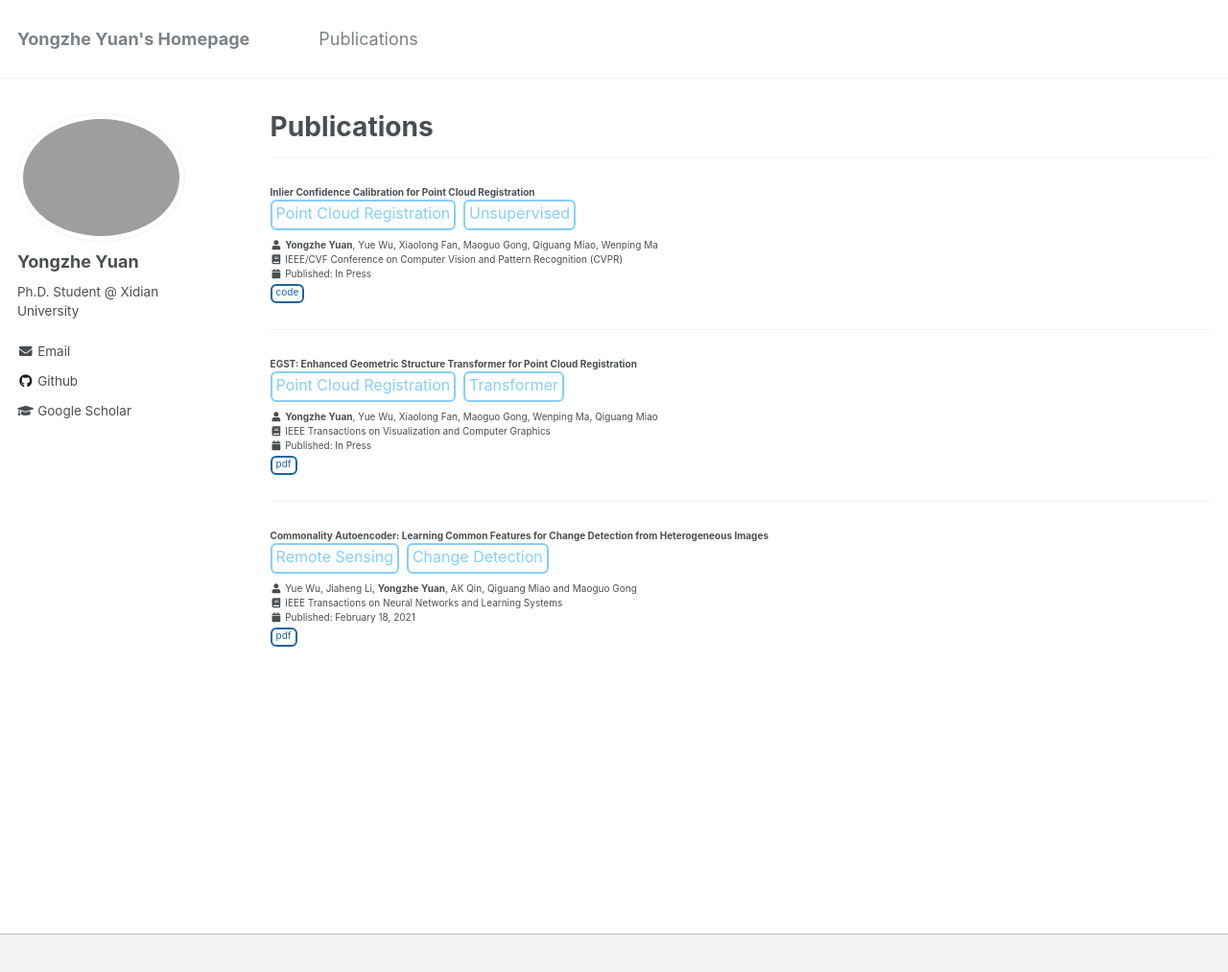
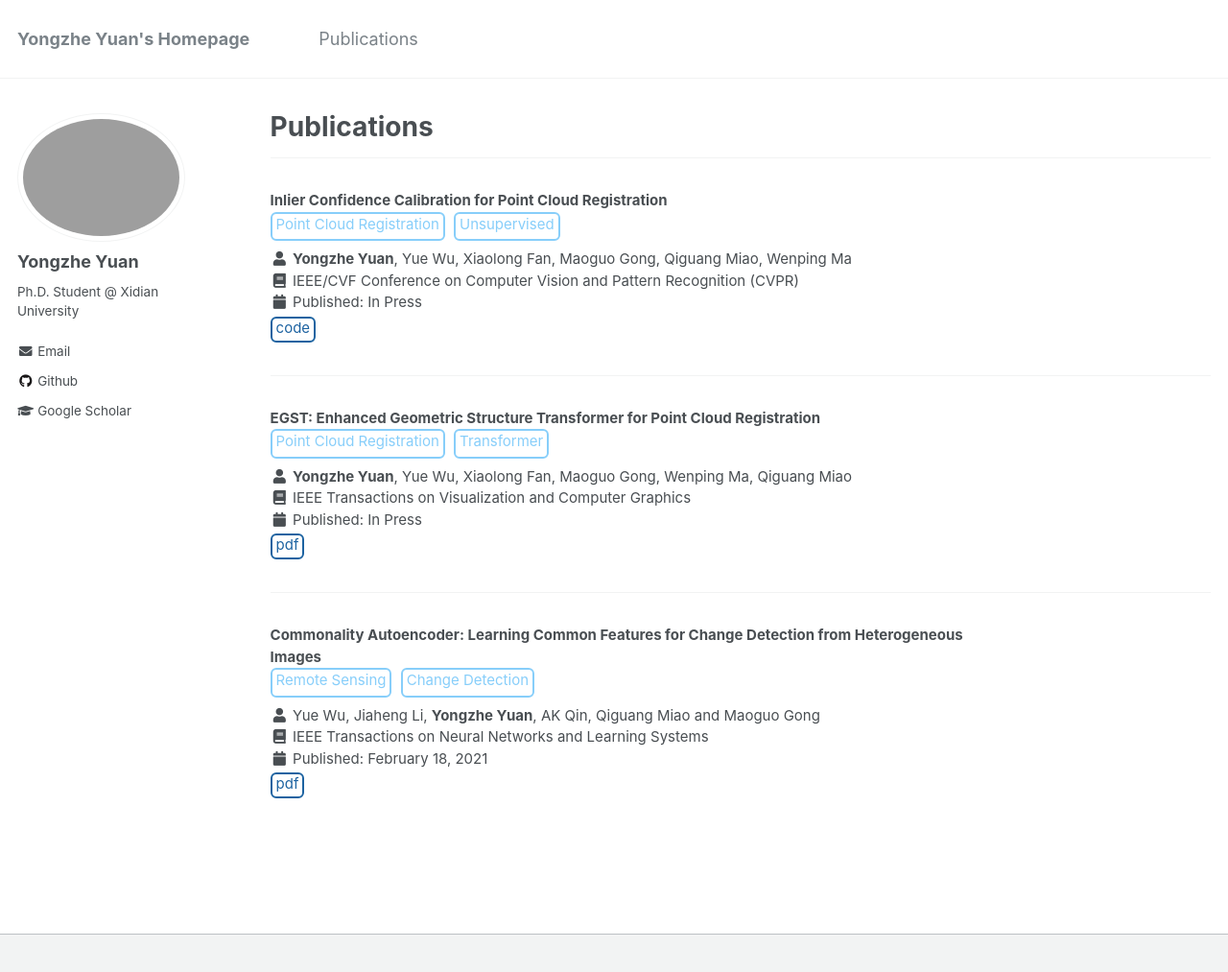
Before and after one commit to YYZMARS/YYZMARS.github.io, a Jekyll site: the page built from _pages/publications.md, in a window 1280 px wide and 1046 px high. Shown: the top 1013 px of the window at 96% size. Built offline with Jekyll 4.4.1, drawn with Linux system fonts in a browser that asks for light colours.

Commit message:
Update archive-single-pub2.html

```diff
--- a/_includes/archive-single-pub2.html
+++ b/_includes/archive-single-pub2.html
@@ -13,7 +13,7 @@
 {% endif %}
 
 <hr style="width:100%;text-align:left;margin-left:0">
-<div class="{{ include.type | default: "list" }}__item" style="font-size: 10px;">
+<div class="{{ include.type | default: "list" }}__item" style="font-size: 15px;">
 
     <div class="archive__item-entry">
 
@@ -21,19 +21,19 @@
             <b>{{ title }}</b> <br>
 <!--             <a href="" style="pointer-events:none;text-decoration:none;color:#ff0000">h</a> -->
           {% if post.tag1 %}
-            <a href="" class="page__taxonomy-item" rel="tag" style="pointer-events:none;text-decoration:none;color:	#87CEFA;font-size:16px">{{ post.tag1 }}</a>
+            <a href="" class="page__taxonomy-item" rel="tag" style="pointer-events:none;text-decoration:none;color:	#87CEFA;font-size:15px">{{ post.tag1 }}</a>
           {% endif %}
           {% if post.tag2 %}
-            <a href="" class="page__taxonomy-item" rel="tag" style="pointer-events:none;text-decoration:none;color:	#87CEFA;font-size:16px">{{ post.tag2 }}</a>
+            <a href="" class="page__taxonomy-item" rel="tag" style="pointer-events:none;text-decoration:none;color:	#87CEFA;font-size:15px">{{ post.tag2 }}</a>
           {% endif %}
           {% if post.tag3 %}
-            <a href="" class="page__taxonomy-item" rel="tag" style="pointer-events:none;text-decoration:none;color:	#87CEFA;font-size:16px">{{ post.tag3 }}</a>
+            <a href="" class="page__taxonomy-item" rel="tag" style="pointer-events:none;text-decoration:none;color:	#87CEFA;font-size:15px">{{ post.tag3 }}</a>
           {% endif %}
           {% if post.tag4 %}
-            <a href="" class="page__taxonomy-item" rel="tag" style="pointer-events:none;text-decoration:none;color:	#87CEFA;font-size:16px">{{ post.tag4 }}</a>
+            <a href="" class="page__taxonomy-item" rel="tag" style="pointer-events:none;text-decoration:none;color:	#87CEFA;font-size:15px">{{ post.tag4 }}</a>
           {% endif %}
           {% if post.tag5 %}
-            <a href="" class="page__taxonomy-item" rel="tag" style="pointer-events:none;text-decoration:none;color:	#87CEFA;font-size:16px">{{ post.tag5 }}</a>
+            <a href="" class="page__taxonomy-item" rel="tag" style="pointer-events:none;text-decoration:none;color:	#87CEFA;font-size:15px">{{ post.tag5 }}</a>
           {% endif %}
 
           <br>
```
